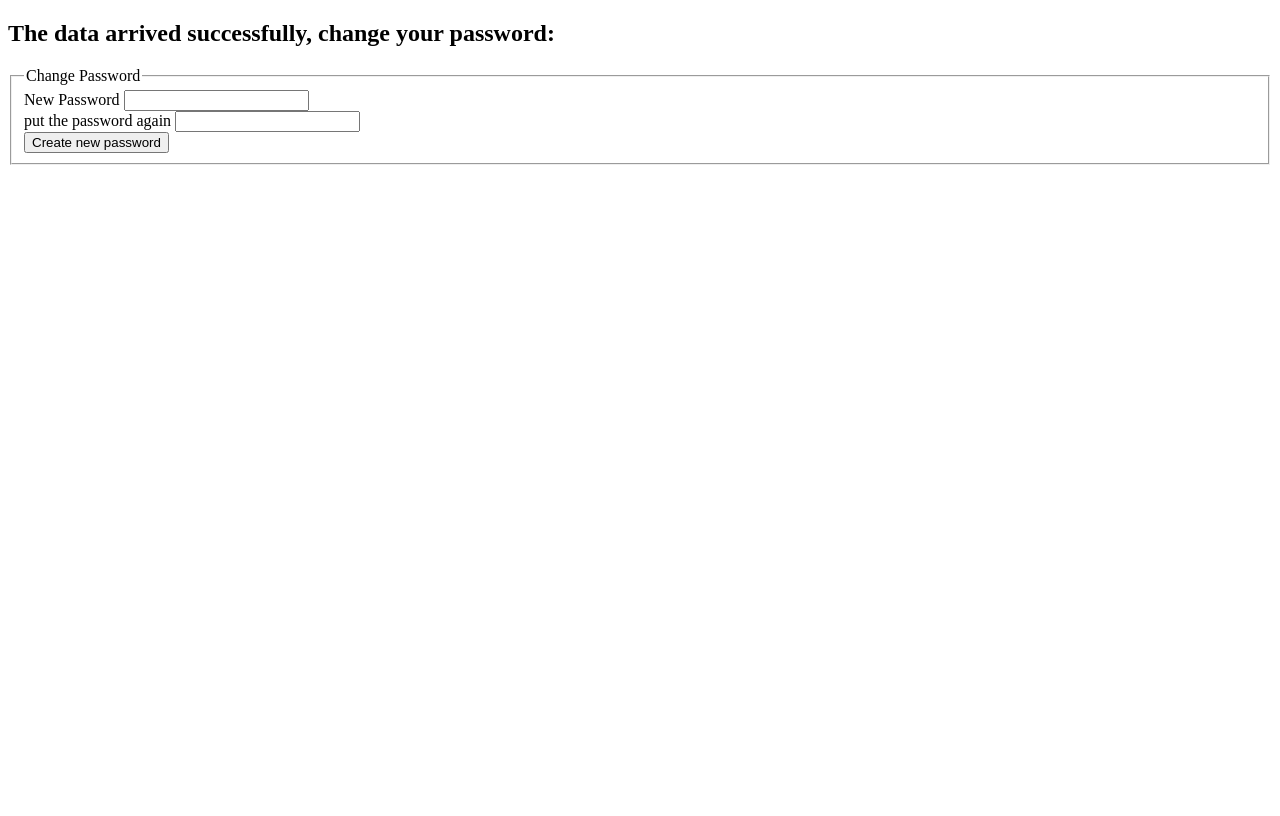
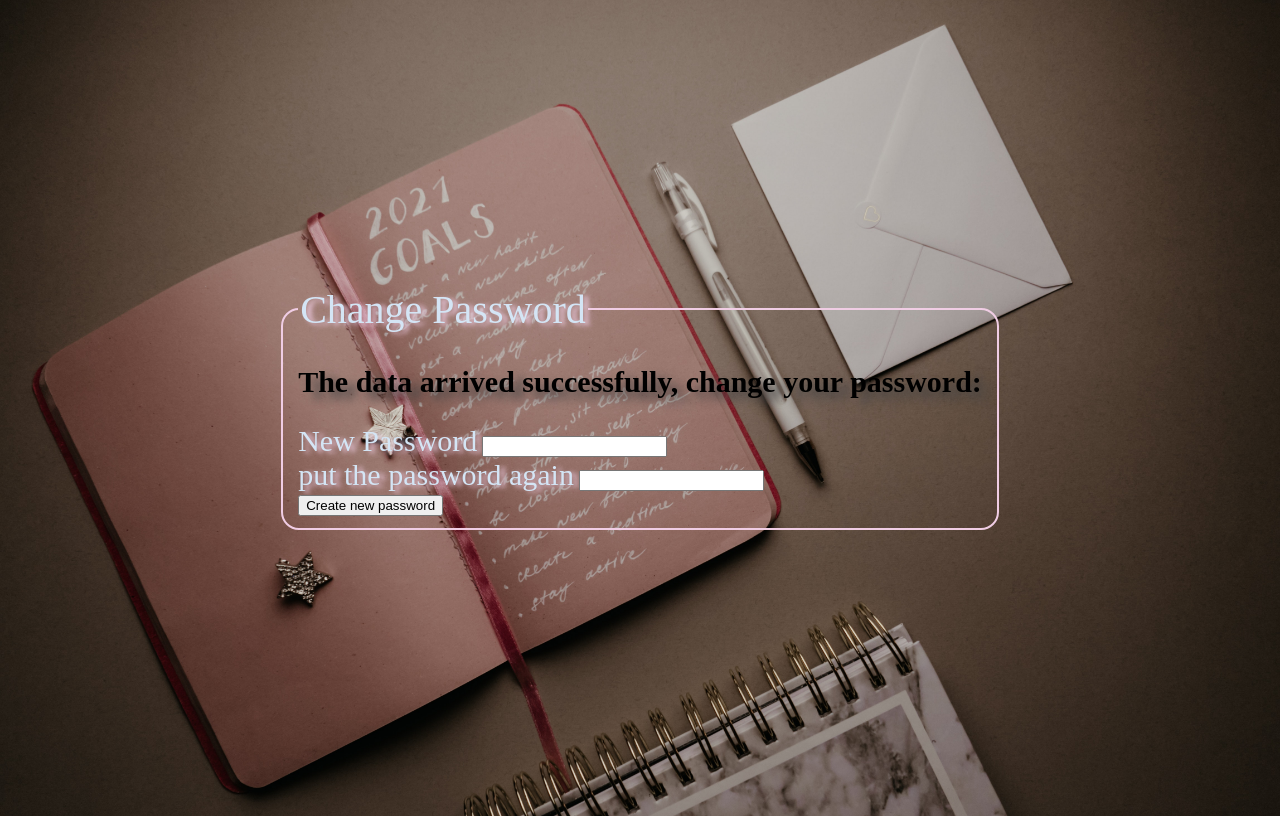
Before and after one commit to Atter12xd/HTML, a plain HTML site: page Formulario_de_clase/Cambiar_contraseña.html in a window 1280 px wide. Drawn offline with Linux system fonts and the light colour scheme.

Commit message:
Poniendo estilo color, borde, tamaño, sombras basico a cambiar contraseña

```diff
--- /dev/null
+++ b/Formulario_de_clase/Cambiar_contraseña.css
@@ -0,0 +1,43 @@
+body{
+    display: flex;
+    justify-content: center;
+    align-items: center;
+    min-height: 100vh;
+    width: 100;
+    background-image: url(fondo5.jpg);
+    background-position: center;
+    background-repeat: no-repeat;
+    background-size: cover;
+
+}
+
+.cuadrado{
+    font-size: 20px;
+    border: solid rgb(240, 205, 228) 2px;
+    border-radius: 18px;
+    border-left: px rgb(57, 30, 210);
+}
+
+.le{
+    font-size: 40px;
+    color: rgb(212, 229, 245);
+    text-shadow: 5px 2px 5px rgb(240, 205, 228);
+
+}
+
+.contra1{
+    font-size: 30px;
+    color: rgb(212, 229, 245);
+    text-shadow: 5px 2px 5px rgb(240, 205, 228);
+
+}
+
+.contra2{
+    font-size: 30px;
+    color: rgb(212, 229, 245);
+    text-shadow: 5px 2px 5px rgb(240, 205, 228);
+}
+
+.aa{
+    text-shadow: 10px 7px 10px rgb(71, 69, 69);
+}
--- a/Formulario_de_clase/Cambiar_contraseña.html
+++ b/Formulario_de_clase/Cambiar_contraseña.html
@@ -4,17 +4,19 @@
     <meta charset="UTF-8">
     <meta http-equiv="X-UA-Compatible" content="IE=edge">
     <meta name="viewport" content="width=device-width, initial-scale=1.0">
+    <link rel="stylesheet" href="Cambiar_contraseña.css">
     <title>Cambiar la contraseña</title>
 </head>
 <body>
-    <h2>The data arrived successfully, change your password:</h2>
+
     <form action="formulario_de_clase.html">
-        <fieldset>
-            <legend>Change Password</legend>
-            <label for="contraseña1">New Password</label>
+        <fieldset class="cuadrado" >
+            <h2 class="aa" >The data arrived successfully, change your password:</h2>
+            <legend class="le" >Change Password</legend>
+            <label class="contra1" for="contraseña1">New Password</label>
             <input type="password" id="contraseña1" >
             <div>
-            <label for="contraseña2">put the password again</label>
+            <label class="contra2" for="contraseña2">put the password again</label>
             <input type="password" id="contraseña2" >
             </div>
             <input type="submit" value="Create new password" >
```
